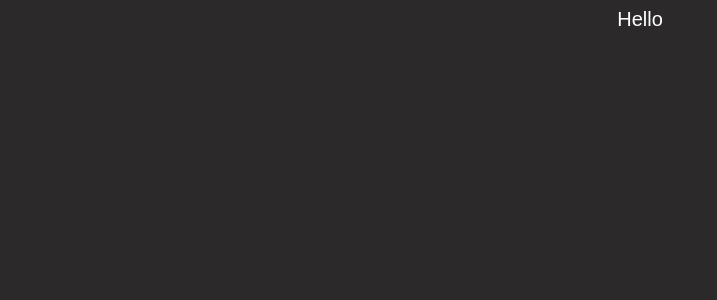
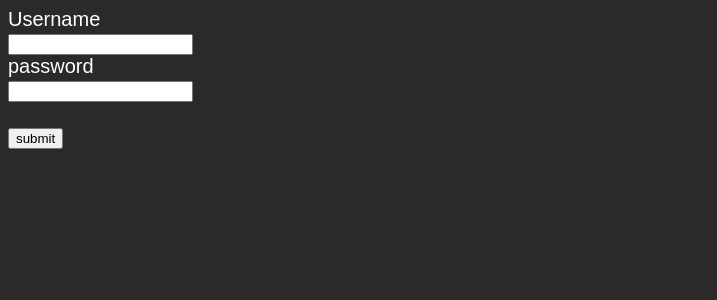
Before and after one commit to dev-aslam/learning-react, a React (Vite) app: page / in a window 1280 px wide. Shown: the top 300 px of the page, without its empty margins (0-717 px from the left). Built offline with nearby package versions, Linux system fonts and the light colour scheme.

Commit message:
event handling

```diff
--- a/src/App.jsx
+++ b/src/App.jsx
@@ -1,26 +1,6 @@
+import { Form } from "./Form";
+
 const App = () => {
-  const account_Status = "verified";
-  // verified, not-verified, disabled
-
-  switch (account_Status) {
-    case "verified":
-      return <div>Hello</div>;
-    case "not-verified":
-      return <div>Not verified</div>;
-    case "disabled":
-      return <div>disabled</div>;
-    default:
-      return <div>status not set</div>;
-  }
-
-  // if (account_Status == "Verified") {
-  //   return <div>Hello</div>;
-  // } else if (account_Status == "not-verified") {
-  //   return <div>Not verified</div>;
-  // } else if (account_Status == "disabled") {
-  //   return <div>disabled</div>;
-  // } else {
-  //   return <div>status not set</div>;
-  // }
+  return <Form />;
 };
 export default App;
--- /dev/null
+++ b/src/Form.jsx
@@ -0,0 +1,30 @@
+export function Form() {
+  return (
+    <div>
+      <form>
+        <label htmlFor="username">Username</label>
+        <br />
+        <input
+          type="text"
+          id="username"
+          onChange={(event) => {
+            console.log(`Username: ${event.target.value}`);
+          }}
+        />
+        <br />
+        <label htmlFor="password">password</label>
+        <br />
+        <input
+          type="password"
+          id="password"
+          onChange={(event) => {
+            console.log(`Password: ${event.target.value}`);
+          }}
+        />
+        <br />
+        <br />
+        <button type="submit">submit</button>
+      </form>
+    </div>
+  );
+}
--- a/src/global.css
+++ b/src/global.css
@@ -4,13 +4,4 @@ body{
     font-family: sans-serif;
     font-size: 20px;
     height: 100%;
-    display: grid;
-    align-items: center;
 }
-
-body>div{
-    display: flex;
-    justify-content: center;
-    align-items: center;
-    flex-direction: column;
-}
```
